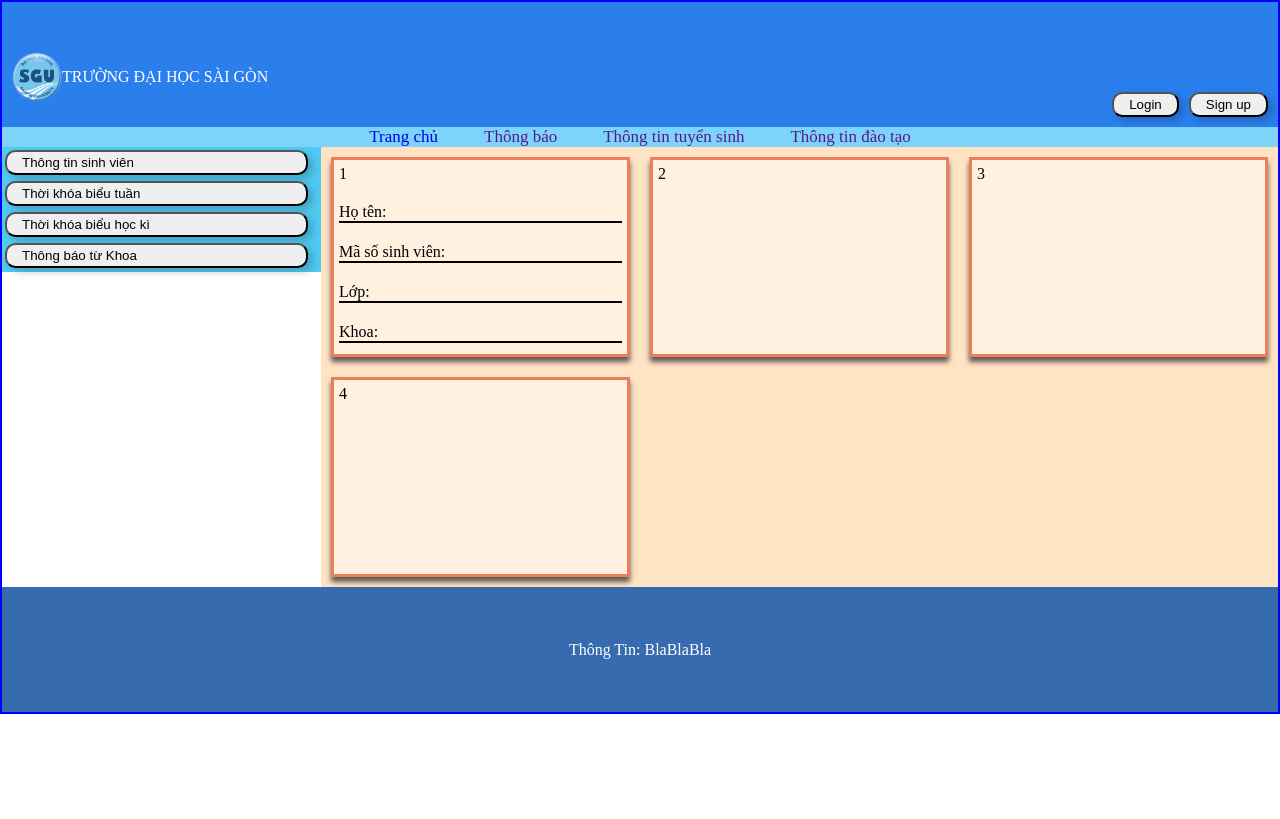
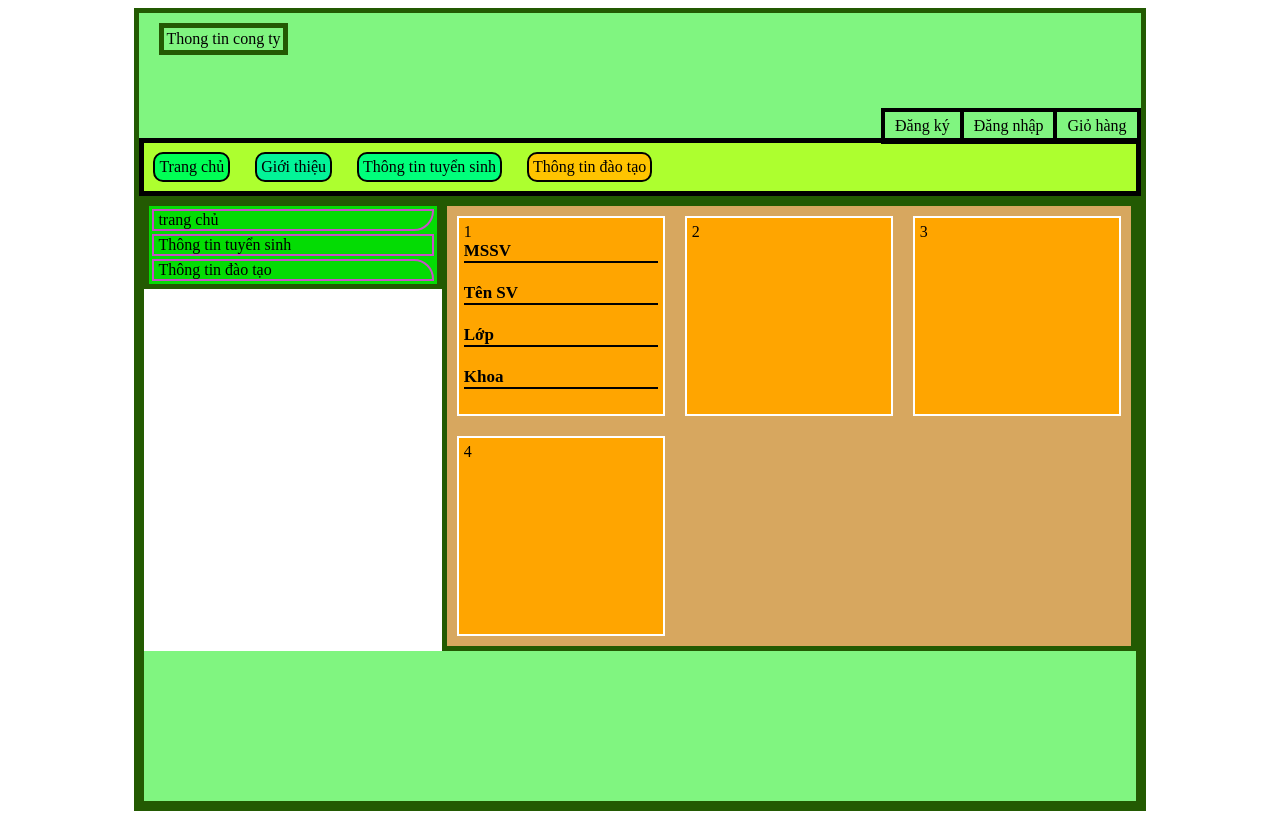
Before and after one commit to Levdt/Code_SGU_Web_simulator, a plain HTML site: page index.html in a window 1280 px wide. Drawn offline with Linux system fonts and the light colour scheme.

Commit message:
Thay doi giao dien

```diff
--- a/NoiChuaCss/CssHead.css
+++ b/CssHead.css
@@ -73,6 +73,9 @@ button:focus {
 }
 .taskbar li {
   position: relative;
+}
+ul.taskbar > li > a {
+  color: rgb(29, 27, 27);
 }
 .taskbar ul.sub_taskbar {
   position: absolute;
--- a/NoiChuaCss/test.css
+++ /dev/null
@@ -1,98 +0,0 @@
-* {
-  margin: 0;
-  padding: 0;
-  box-sizing: border-box;
-}
-body {
-  background-image: url("../img/IT.jpg");
-  background-size: cover;
-  background-position-y: -10px;
-  margin: 0;
-  padding: 0;
-}
-#LOGO img {
-  max-width: 50px;
-  height: auto;
-}
-#Main {
-  background-color: black;
-  display: flex;
-  justify-content: space-between;
-  justify-items: center;
-  padding: 0 250px;
-  margin: 0;
-}
-ul {
-  list-style: none;
-}
-ul.main_menu {
-  display: flex;
-  padding: 0;
-  margin: 0;
-}
-ul.main_menu > li {
-  display: block;
-  margin: 0;
-}
-ul.main_menu > li a {
-  display: block;
-  padding: 18px 20px;
-  display: block;
-  text-align: center;
-  text-decoration: none;
-  color: aliceblue;
-}
-ul.main_menu li {
-  position: relative;
-}
-ul.sub_main {
-  position: absolute;
-  background-color: rgb(27, 26, 26);
-  margin: 0;
-  padding: 0;
-  width: 130px;
-  border: 0.5px solid rgb(101, 101, 101);
-  border-bottom: none;
-  display: none;
-}
-
-li:hover > ul.sub_main {
-  display: block;
-}
-
-ul.sub_main > li > a {
-  display: block;
-  border-bottom: solid 1px rgb(88, 85, 85);
-  text-align: left;
-  padding: 10px;
-  padding-left: 20px;
-}
-/* Làm đẹp */
-ul.sub_main > li > a:hover {
-  border-bottom: solid 1px rgb(255, 255, 255);
-  font-size: 16.5px;
-}
-ul.sub_main ul.sub_main {
-  left: 130px;
-  top: 0px;
-}
-ul.main_menu > li > a {
-  display: block;
-  padding: 15px 20px;
-  text-decoration: none;
-  color: white;
-  position: relative;
-}
-ul.main_menu > li > a::before {
-  content: "";
-  position: absolute;
-  bottom: 5px;
-  left: 0;
-  height: 2px;
-  width: 0%;
-  background: brown;
-  transition: 0.2s cubic-bezier(0.175, 0.885, 0.32, 1.275);
-}
-ul.main_menu > li > a:hover::before {
-  width: 100%;
-}
--- a/index.html
+++ b/index.html
@@ -1,85 +1,160 @@
-<!DOCTYPE html>
-<html lang="vi">
+<html>
     <head>
-    <meta charset="UTF-8" />
-    <meta name="viewport" content="width=device-width, initial-scale=1.0" />
-    <link rel="shortcut icon" href="img/SGU_icon (2)/android-chrome-192x192.png" type="image/x-icon">
-    <link rel="shortcut icon" href="img/SGU_icon (2)/android-chrome-512x512.png" type="image/x-icon">
-    <link rel="shortcut icon" href="img/SGU_icon (2)/apple-touch-icon.png" type="image/x-icon">
-    <link rel="shortcut icon" href="img/SGU_icon (2)/favicon-16x16.png" type="image/x-icon">
-    <link rel="shortcut icon" href="img/SGU_icon (2)/favicon-32x32.png" type="image/x-icon">
-    <link rel="shortcut icon" href="img/SGU_icon (2)/favicon.ico" type="image/x-icon">
-    <link rel="stylesheet" href="./NoiChuaCss/CssHead.css" />
-    <title>Giao diện web hoàn chỉnh</title>
+        <style>
+            *{box-sizing: border-box;}
+            #bored{
+                border: solid rgb(35, 90, 2) 5px;
+            }
+            .header{
+                background-color: rgba(78, 241, 78, 0.719);
+                color: black;
+            }
+            .topmenu{
+                border: solid black 5px;
+                background-color: greenyellow;
+                height: auto;
+            }
+            ul{
+                list-style-type: none;
+            }
+            #footer div{
+                background-color: rgba(78, 241, 78, 0.719);
+                height: 150px;
+            }
+            .rightcontent  {
+                overflow: hidden;
+                height: auto;
+                background-color: rgba(199, 133, 32, 0.718);
+            }
+            .center{
+                align-content: center;
+                margin: 3px;
+                padding: 2px;
+            }
+            #borblack {
+                display: flex;
+                flex-wrap: nowrap;
+                justify-content: flex-end;
+                margin: 0;
+                padding: 0;
+                list-style: none;
+                border: 2px solid black;
+            }
+
+            #borblack li {
+                border: 2px solid black;
+                padding: 5px 10px;
+                text-align: center;
+                white-space: nowrap;
+            }
+            .borwhite{
+                border: solid 2px black;
+                text-align: center;
+                padding: 5px;
+            }
+            .topmn{
+                display: flex;
+                padding: 2px;
+                margin: 2px;
+            }
+            .topmarpad{
+                margin: 5px;
+                padding: 4px;
+                border: solid 2px;
+                border-radius: 10px;
+                margin-right: 20px;
+            }
+            #lf div{
+                border: solid 2.5px rgb(200, 80, 200);
+                color: black;
+                text-align: left;
+                margin: 3px;
+                padding-left: 4px;
+            }
+            @media(max-width: 900px)
+            {
+                .topmn{display: block;}
+            }
+
+            #content > div{
+                border: solid 2px white;
+                padding: 5px;
+                margin: 10px;
+                height: 200px;
+                float: left;
+                width: calc(100% / 3 - 20px);
+                box-sizing: border-box;
+                background-color: orange;
+            }
+            #content ul{
+                margin: 0;
+                padding: 0
+            }
+            #content li{
+                margin: 0;
+                padding: 0;
+            }
+
+        </style>
         </head>
         <body>
-    <div class="main">
-      <div class="Head">
-        <div class="Left_head">
-          <div>
-            <a href="https://www.sgu.edu.vn/" target="_blank"
-              ><img src="img/SGU-LOGO.png" alt="SGU" width="50px"
-            /></a>
+        <div id="bored" style="width: 80%;margin: auto;">
+            <div style="height: 125px" class="header">
+                <div style="float: left">
+                    <ul id="bored" width="40%" class="center" style="margin-left: 20px; margin-top: 10px;">
+                        <li>Thong tin cong ty</li>
+                    </ul>
                 </div>
-          <p>TRƯỜNG ĐẠI HỌC SÀI GÒN</p>
-        </div>
-        <div class="Right_head">
-          <div><button>Login</button></div>
-          <div><button>Sign up</button></div>
+                <div style="float: right; margin-top: 95px;">
+                    <ul id="borblack" style="display: flex;">
+                        <li class="borwhite">Đăng ký</li>
+                        <li class="borwhite">Đăng nhập</li>
+                        <li class="borwhite">Giỏ hàng</li>
+                    </ul>
                 </div>
             </div>
-      <div class="TopMenu">
-        <ul class="taskbar">
-          <li><a href="#" target="_blank">Trang chủ</a></li>
-          <li>
-            <a href="">Thông báo</a>
-            <ul class="sub_taskbar">
-              <li><a href="">Thông báo 1</a></li>
-              <li>
-                <a href="">Thông báo 2</a>
-                <ul class="end_taskbar">
-                  <li><a href="">Sinh viên</a></li>
-                  <li><a href="">Lớp học</a></li>
-                  <li><a href="">Thông báo môn học</a></li>
-                  <li><a href="">Thời gian biểu</a></li>
-                </ul>
-              </li>
-              <li><a href="">Thông báo 3</a></li>
-            </ul>
-          </li>
-          <li><a href="">Thông tin tuyển sinh</a></li>
-          <li><a href="">Thông tin đào tạo</a></li>
+            <div class="topmenu">
+                <ul class="topmn">
+                    <li class="topmarpad" style="background-color: rgb(0, 255, 85);">Trang chủ</li>
+                    <li class="topmarpad" style="background-color: rgb(3, 244, 152);">Giới thiệu</li>
+                    <li class="topmarpad" style="background-color: rgb(0, 255, 123);">Thông tin tuyển sinh</li>
+                    <li class="topmarpad" style="background-color: rgb(255, 196, 0);">Thông tin đào tạo</li>
                 </ul>
             </div>
-      <div class="Content">
-        <div class="leftCT">
-          <div><button>Thông tin sinh viên</button></div>
-          <div><button>Thời khóa biểu tuần</button></div>
-          <div><button>Thời khóa biểu học kì</button></div>
-          <div><button>Thông báo từ Khoa</button></div>
+            <div style="height: auto;" id="bored">
+                <div id="bored" style="float: left; width: 30%; height: auto; background-color:rgb(4, 220, 4);">
+                    <div id="lf">
+                        <div style="border-bottom-right-radius: 20px;">trang chủ</div>
+                        <div>Thông tin tuyển sinh</div>
+                        <div style="border-top-right-radius: 20px;">Thông tin đào tạo</div>
                     </div>
-        <div class="Content_ct">
-          <div class="border">
+                </div>
+                <div id="bored" class="rightcontent" style="height: auto;">
+                    <div id="content">
                         <div>
-              1
-              <p>Họ tên:</p>
-              <hr />
-              <p>Mã số sinh viên:</p>
-              <hr />
-              <p>Lớp:</p>
-              <hr />
-              <p>Khoa:</p>
-              <hr />
+                            <ul><li>1</li></ul>
+                            <h2 style="margin: 0; font-size: 17;">MSSV</h2>
+                            <hr style="width: 100%; background-color: black; height: 2px; border: none; margin-top: 0;">
+                            <h2 style="margin: 0; font-size: 17; margin-top: 20px;">Tên SV</h2>
+                            <hr style="width: 100%; background-color: black; height: 2px; border: none; margin-top: 0;">
+                            <h2 style="margin: 0; font-size: 17; margin-top: 20px;">Lớp</h2>
+                            <hr style="width: 100%; background-color: black; height: 2px; border: none; margin-top: 0;">
+                            <h2 style="margin: 0; font-size: 17; margin-top: 20px;">Khoa</h2>
+                            <hr style="width: 100%; background-color: black; height: 2px; border: none; margin-top: 0;">
                         </div>
-            <div>2</div>
-            <div>3</div>
+                        <div>
+                            <ul><li>2</li></ul>
                         </div>
-          <div class="border">
-            <div>4</div>
+                        <div>
+                            <ul><li>3</li></ul>
+                        </div>
+                    </div>
+                    <div id="content">
+                        <div><ul><li>4</li></ul>
                     </div>
                 </div>
             </div>
-      <div class="Footer">Thông Tin: BlaBlaBla</div>
+            <div id="footer"><div></div>
         </div>
     </body>
 </html>
```
Lines whose indentation alone changed are shown as unchanged.
